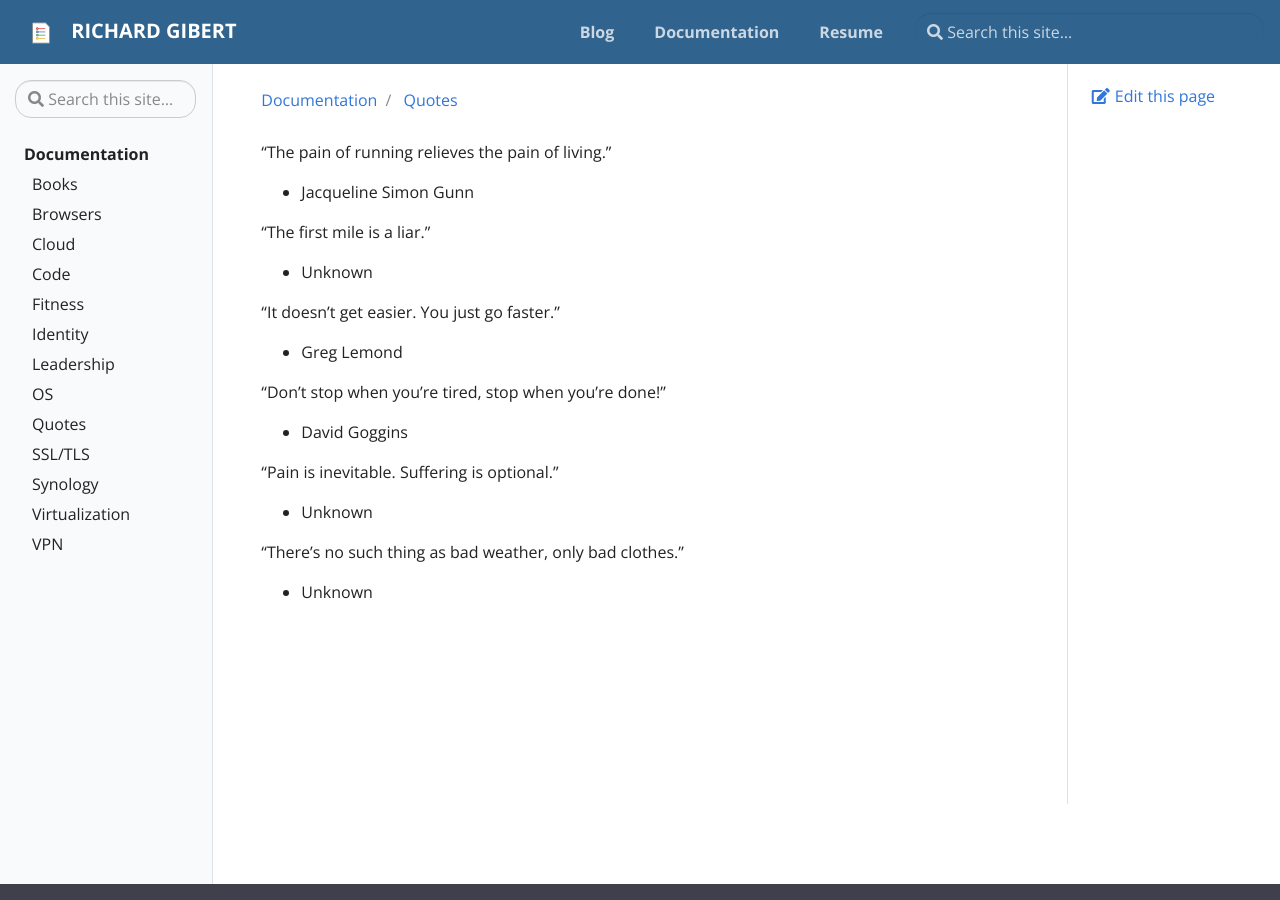
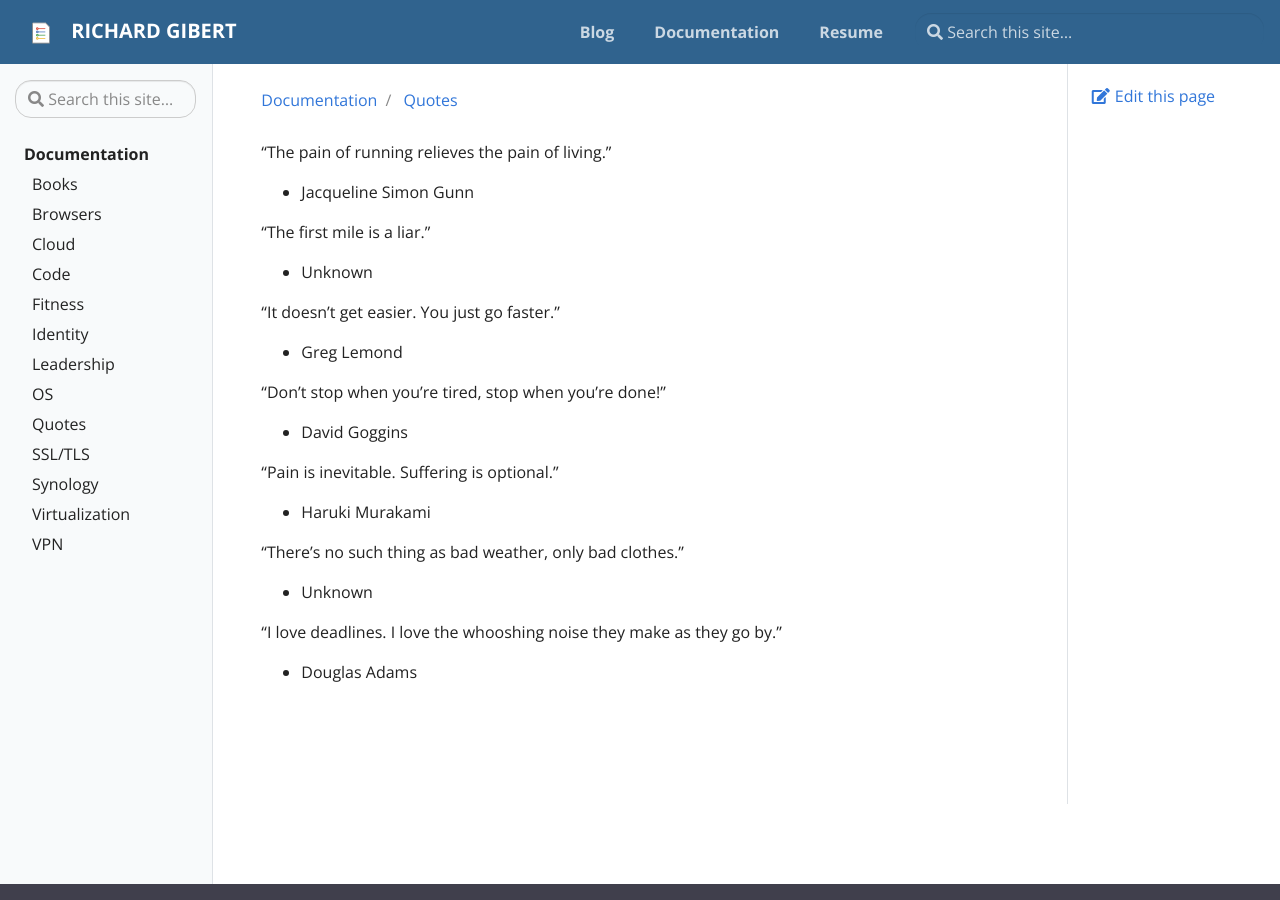
Before and after one commit to rgibert/rgibert.github.io, a Jekyll site: the page built from _docs/quotes.md, in a window 1280 px wide and 900 px high. Built offline with Jekyll 4.4.1, drawn with Linux system fonts in a browser that asks for light colours.

Commit message:
Update quotes.md

```diff
--- a/_docs/quotes.md
+++ b/_docs/quotes.md
@@ -15,7 +15,10 @@ title: Quotes
 - David Goggins
 
 “Pain is inevitable. Suffering is optional.”
-- Unknown
+- Haruki Murakami
 
 "There's no such thing as bad weather, only bad clothes."
 - Unknown
+
+"I love deadlines.  I love the whooshing noise they make as they go by."
+- Douglas Adams
```
